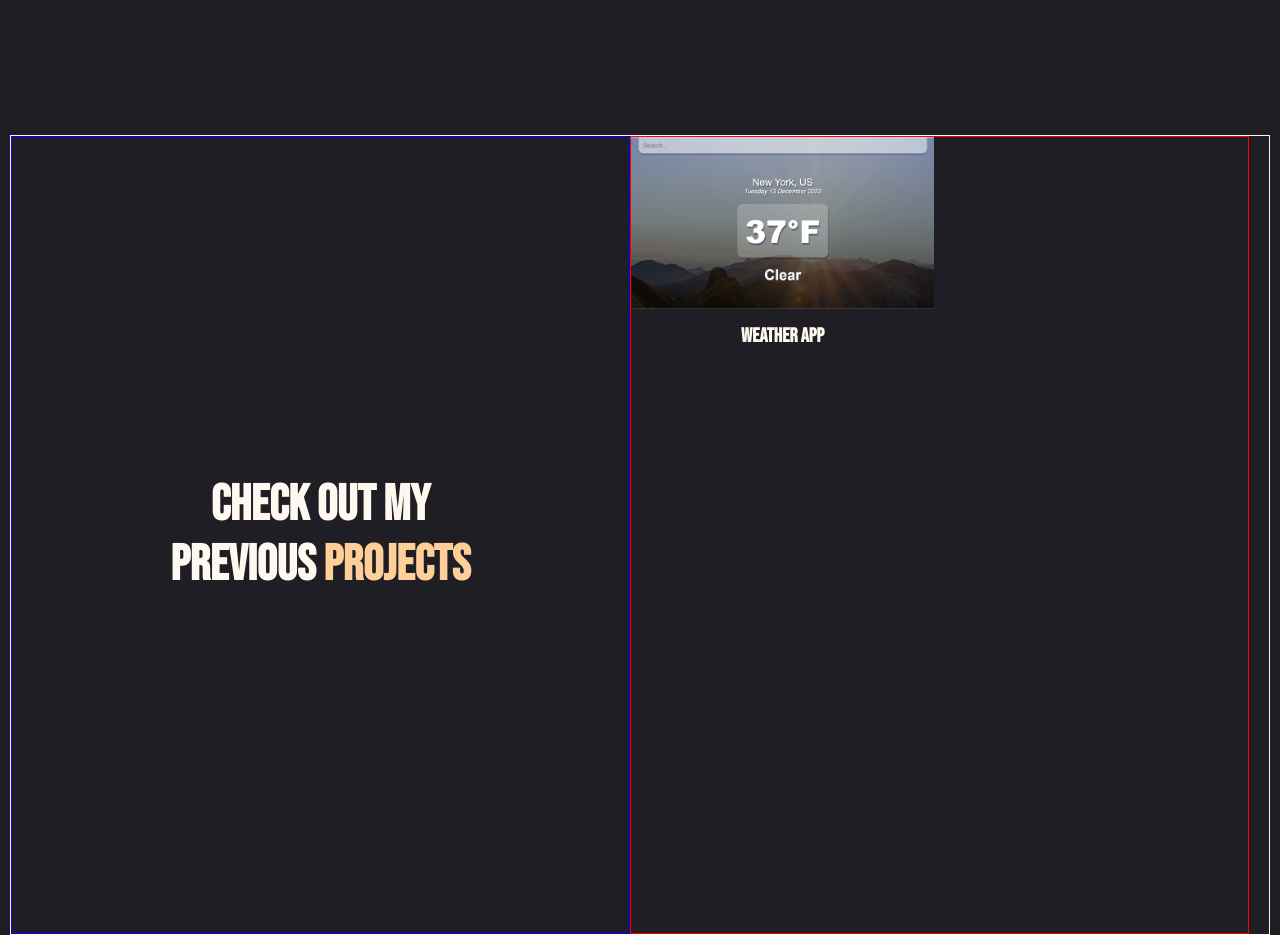
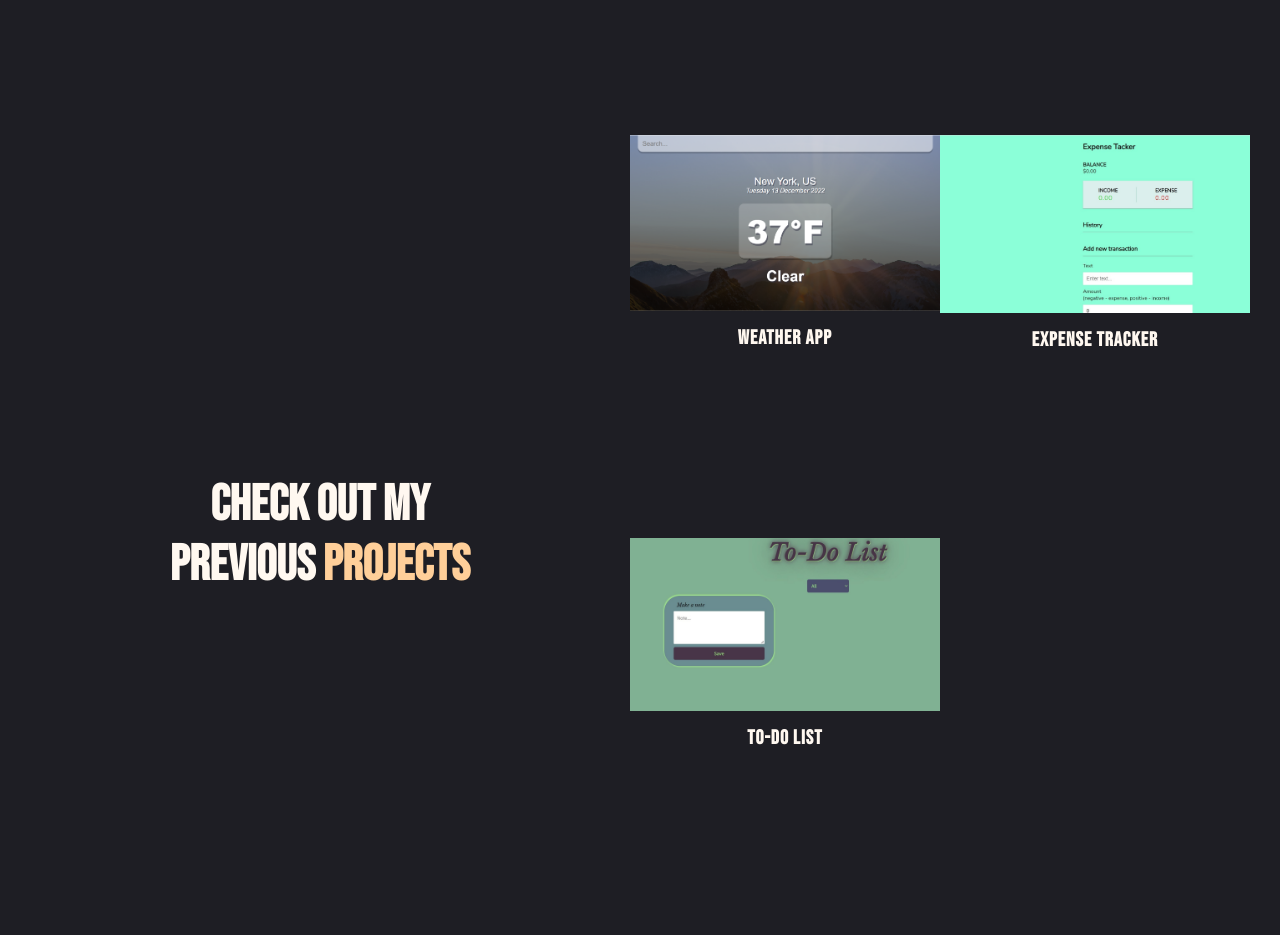
Before and after one commit to amadi5892/My-Portfolio, a React (Create React App) app: page / in a window 1280 px wide. Shown: the part 760-1695 px from the top of the page. Built offline with nearby package versions, Linux system fonts and the light colour scheme.

Commit message:
mapped project card

```diff
--- a/src/components/experience/projects/projects.component.jsx
+++ b/src/components/experience/projects/projects.component.jsx
@@ -7,16 +7,40 @@ import '../../../assets/grid/css/2cols.css'
 
 
 const Projects = () => {
+    const projs = [
+        {
+            id: 1,
+            image: 'weather-app',
+            title: 'Weather App',
+            url: 'https://frolicking-beignet-093c24.netlify.app/'
+        },
+        {
+            id: 2,
+            image: 'expense_tracker',
+            title: 'Expense Tracker',
+            url: 'https://sprightly-lebkuchen-6f5d49.netlify.app/'
+        },
+        {
+            id: 3,
+            image: 'to_do_list',
+            title: 'To-Do List',
+            url: 'https://bright-parfait-27c572.netlify.app/'
+        }
+
+    ]
+
   return (
     <div className='projects-container' >
         <div className='projects-text-box span_1_of_2' >
             <h2>Check out my previous <span>projects</span></h2>
         </div>
         <div className='projects-card-container span_1_of_2' onClick={e => window.location.href='https://frolicking-beignet-093c24.netlify.app/'}>
-            <div className='projects-card span_1_of_2' >
-                <img className='card-img' src={weather} alt='weather app' />
-                <h4>Weather App</h4>
-            </div>
+            {projs.map((proj) => (
+                <div className='projects-card span_1_of_2' >
+                    <img className='card-img' src={require('../../../assets/img/'+proj.image+'.jpg')} alt='weather app' />
+                    <h4>{proj.title}</h4>
+                </div>
+            ))}
         </div>
     </div>
   )
--- a/src/components/experience/projects/projects.styles.css
+++ b/src/components/experience/projects/projects.styles.css
@@ -3,11 +3,9 @@
     margin: auto 10px;
     display: flex;
     flex-direction: row;
-    border: 1px solid;
 }
 
 .projects-text-box {
-    border: 1px solid blue;
     position: relative;
 }
 
@@ -25,12 +23,14 @@
 }
 
 .projects-card-container {
-    border: 1px solid red;
+    display: grid;
+    grid-template-columns: repeat(2, 1fr);
 }
 
 .projects-card {
     display: flex;
     flex-direction: column;
+    width: 100%;
 }
 
 .projects-card:hover {
@@ -45,5 +45,6 @@
 
 .projects-card h4 {
     text-align: center;
+    letter-spacing: 1px;
     padding: 15px;
 }
```
Also changed, not shown: src/assets/img/expense_tracker.jpg (added), src/assets/img/to_do_list.jpg (added).
